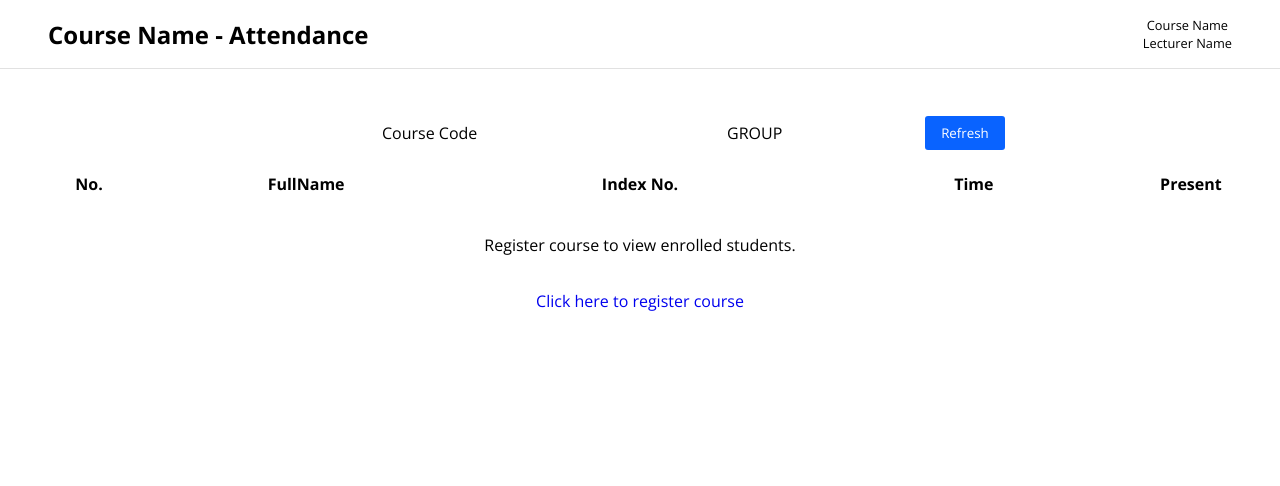
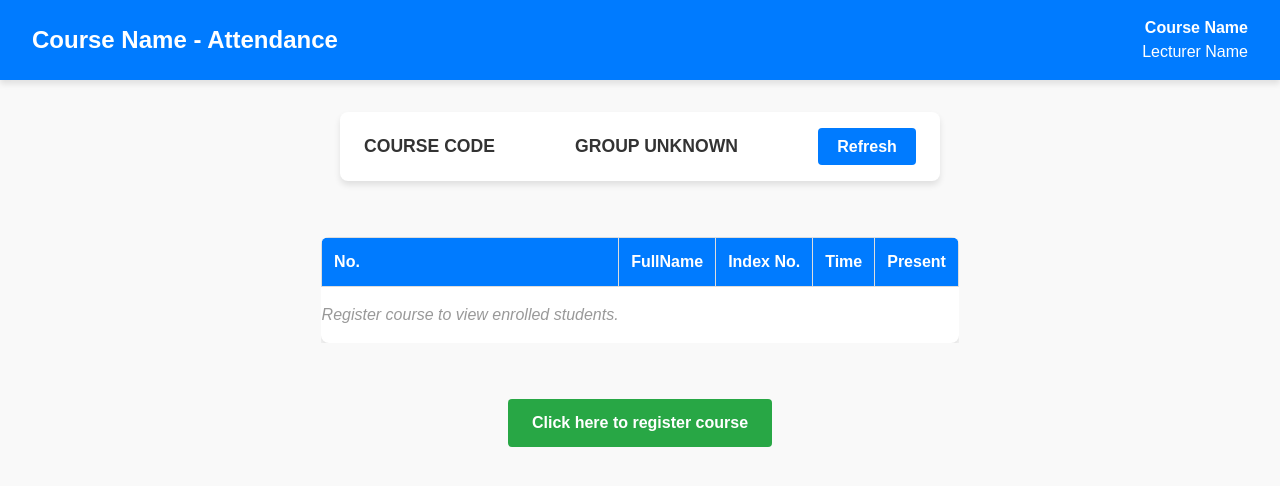
Before and after one commit to ashongdev/record-attendance, a React (Vite) app in the folder client/: page /lec/home in a window 1280 px wide. Shown: the top 486 px of the page. Built offline with nearby package versions, Linux system fonts and the light colour scheme.

Commit message:
Update pages

```diff
--- a/client/src/Home.css
+++ b/client/src/Home.css
@@ -1,166 +1,308 @@
-@import url("https://fonts.googleapis.com/css2?family=Open+Sans:ital,wght@0,300..800;1,300..800&display=swap");
-
+/* Reset and Base Styles */
 * {
+	margin: 0;
+	padding: 0;
 	box-sizing: border-box;
-	padding: 0;
-	margin: 0;
-	font-family: "Open Sans", sans-serif;
 }
 
-.flex {
+body {
+	font-family: Arial, sans-serif;
+	background-color: #f9f9f9;
+	color: #333;
+	line-height: 1.5;
+}
+
+/* Main Container */
+main {
 	display: flex;
+	flex-direction: column;
+	align-items: center;
+	gap: 2rem;
+	min-height: 100vh;
+	padding: 2rem;
+}
+
+/* Form Styling */
+form {
+	background-color: #fff;
+	padding: 2rem;
+	border-radius: 8px;
+	box-shadow: 0 4px 6px rgba(0, 0, 0, 0.1);
+	max-width: 400px;
+	width: 100%;
+}
+
+form .flex {
+	display: flex;
+	flex-direction: column;
+	gap: 1.5rem;
+}
+
+label {
+	font-weight: bold;
+	color: #333;
+}
+
+input,
+select {
+	width: 100%;
+	padding: 0.75rem;
+	margin-top: 0.5rem;
+	border: 1px solid #ccc;
+	border-radius: 4px;
+	font-size: 1rem;
+}
+
+input:focus,
+select:focus {
+	border-color: #007bff;
+	outline: none;
+	box-shadow: 0 0 5px rgba(0, 123, 255, 0.5);
+}
+
+button {
+	background-color: #007bff;
+	color: #fff;
+	padding: 0.5rem;
+	font-size: 0.8rem;
+	font-weight: bold;
+	border: none;
+	border-radius: 4px;
+	cursor: pointer;
+	transition: background-color 0.3s ease;
+}
+
+button:hover {
+	background-color: #0056b3;
+}
+
+.error {
+	font-size: 0.875rem;
+	color: #e63946;
+	margin-top: 0.25rem;
+}
+
+/* Fieldset and Legend */
+fieldset {
+	border: 2px solid #007bff;
+	border-radius: 8px;
+	padding: 2rem;
+	width: 100%;
+	max-width: 500px;
+	background-color: #fff;
+	box-shadow: 0 4px 6px rgba(0, 0, 0, 0.1);
+}
+
+legend {
+	font-size: 1.25rem;
+	font-weight: bold;
+	color: #007bff;
+	padding: 0 0.5rem;
+}
+
+.group {
+	display: flex;
+	flex-direction: column;
+	align-items: flex-start;
+	gap: 1rem;
+}
+
+.cont {
+	margin-top: 1rem;
+	text-align: center;
+}
+
+.cont .margin-right {
+	margin-right: 1rem;
+	display: inline-block;
+}
+
+p {
+	font-size: 1rem;
+	margin: 0;
+}
+
+/* Buttons */
+button.home-link {
+	background-color: #28a745;
+}
+
+button.home-link:hover {
+	background-color: #1c7430;
+}
+
+/* Links */
+a {
+	text-decoration: none;
+	color: inherit;
+}
+
+/* Header */
+header {
+	background-color: #007bff;
+	color: #fff;
+	padding: 1rem 2rem;
+	box-shadow: 0 4px 6px rgba(0, 0, 0, 0.1);
+}
+
+header .flex {
+	display: flex;
+	justify-content: space-between;
+	align-items: center;
+}
+
+nav {
+	display: flex;
+	justify-content: space-between;
 	align-items: center;
 	width: 100%;
 }
-a {
+
+nav a {
 	text-decoration: none;
+	color: #fff;
 }
-h1 {
-	color: black;
-}
-header {
-	padding: 1rem 3rem;
-	border-bottom: 1px solid #e1e1e1;
-	position: fixed;
-	top: 0;
-	background-color: white;
-}
-nav {
-	justify-content: space-between;
-	gap: 3rem;
-	text-wrap: none;
-	white-space: nowrap;
-	/* position: fixed; */
+
+nav h1 {
+	font-size: 1.5rem;
+	font-weight: bold;
 }
 
 nav .right {
-	display: flex;
-	flex-direction: column;
-	justify-content: center;
-	align-items: center;
-	font-size: 0.8rem;
+	text-align: right;
 }
 
-/* Main */
-main {
-	padding: 1rem 2rem;
-	margin-top: 100px;
-}
-main .cont {
-	padding: 1rem 3rem;
-}
-.display-list {
-	display: flex;
-	justify-content: center;
-	align-items: center;
-	flex-direction: column;
-	padding-top: 1rem;
-}
-.list {
-	display: grid;
-	width: 100%;
-	text-align: center;
-	padding: 5px;
-	grid-template-columns: 0.3fr 1fr 1fr 1fr 0.3fr;
-}
-table {
-	width: 100%;
-}
-.empty {
-	text-align: center;
-	margin-top: 2rem;
+nav .right p {
+	margin: 0;
+	font-size: 1rem;
+	line-height: 1.5;
 }
 
-.check-in {
-	margin-top: 2rem;
-	display: flex;
-	justify-content: center;
-	align-items: center;
-}
-
-.group button,
-.home-link {
-	text-decoration: none;
-	padding: 0.5rem 1rem;
-	border: none;
-	cursor: pointer;
-	color: white;
-	border-radius: 3px;
-	background-color: rgb(9, 99, 255);
-	white-space: nowrap;
-}
-
-/* form */
-form,
-.form,
-form .group {
-	display: flex;
-	justify-content: center;
-	align-items: center;
-	flex-direction: column;
-}
-form .shared {
-	display: flex;
-	width: 70%;
-	text-align: center;
-}
-form .shared div {
-	width: 100%;
-}
-form .group {
-	align-items: center;
-	margin-bottom: 2rem;
-	width: 60%;
-}
-form .group.shared {
-	display: flex;
-	flex-direction: row;
-	gap: 1rem;
-	margin-bottom: 0;
-}
-form label {
-	margin-bottom: 10px;
-	white-space: nowrap;
-	text-wrap: none;
-	display: block;
-}
-form .group input,
-select {
-	width: 100%;
-	/* min-width: 100px; */
-	max-width: 80%;
-	padding: 0.5rem 1rem;
-	border-radius: 8px;
-	border: 1px solid #c0c0c0;
-}
-form .error {
-	color: red;
-	font-size: 13px;
-}
-
-fieldset {
-	margin-bottom: 2rem;
-	border-radius: 3px;
-	padding-bottom: 2rem;
-}
-
-legend {
-	margin-left: 1rem;
-}
-
-.link {
-	border-radius: 3px;
-	background-color: green;
-	padding: 0.5rem 1rem;
-	color: white;
+nav .right p:first-of-type {
 	font-weight: bold;
 }
 
-@media (max-width: 321px) {
-	form .group {
-		width: 100%;
+/* Table Styling */
+.display-list {
+	overflow-x: auto;
+}
+
+table {
+	width: 100%;
+	border-collapse: collapse;
+	background-color: #fff;
+	box-shadow: 0 4px 6px rgba(0, 0, 0, 0.1);
+	border-radius: 8px;
+	overflow: hidden;
+}
+
+th,
+td {
+	padding: 0.75rem;
+	text-align: left;
+	border: 1px solid #ddd;
+}
+
+th {
+	background-color: #007bff;
+	color: #fff;
+	font-weight: bold;
+}
+
+tr:nth-child(even) {
+	background-color: #f9f9f9;
+}
+
+tr:hover {
+	background-color: #eaf4ff;
+}
+
+.empty {
+	text-align: center;
+	color: #999;
+	font-style: italic;
+	padding: 1rem 0;
+}
+
+/* Check-in Section */
+.check-in {
+	margin-top: 1.5rem;
+	text-align: center;
+}
+
+.check-in .btn {
+	display: inline-block;
+	background-color: #28a745;
+	color: #fff;
+	padding: 0.75rem 1.5rem;
+	text-decoration: none;
+	font-weight: bold;
+	border-radius: 4px;
+	transition: background-color 0.3s ease;
+}
+
+.check-in .btn:hover {
+	background-color: #1c7430;
+}
+
+.group-info {
+	display: flex;
+	justify-content: space-between;
+	align-items: center;
+	background-color: #ffffff;
+	padding: 1rem 1.5rem;
+	border-radius: 8px;
+	box-shadow: 0 4px 6px rgba(0, 0, 0, 0.1);
+	margin-bottom: 1.5rem;
+	gap: 1rem;
+	max-width: 600px;
+	width: 100%;
+}
+
+.course-code,
+.group-id {
+	font-size: 1.1rem;
+	font-weight: bold;
+	color: #333;
+	text-transform: uppercase;
+}
+
+.refresh-btn {
+	background-color: #007bff;
+	color: #fff;
+	padding: 0.6rem 1.2rem;
+	font-size: 1rem;
+	font-weight: bold;
+	border: none;
+	border-radius: 4px;
+	cursor: pointer;
+	transition: background-color 0.3s ease, transform 0.2s ease;
+}
+
+.refresh-btn:hover {
+	background-color: #0056b3;
+	transform: scale(1.05);
+}
+
+.refresh-btn:active {
+	background-color: #003d80;
+	transform: scale(1);
+}
+
+/* Responsive Design */
+@media (max-width: 768px) {
+	.group {
+		flex-direction: column;
+		gap: 0.5rem;
 	}
-	form .group input {
-		width: 100rem;
+
+	th,
+	td {
+		font-size: 0.875rem;
+	}
+
+	button {
+		padding: 0.5rem 0.75rem;
+		font-size: 0.875rem;
 	}
 }
--- a/client/src/pages/Home.tsx
+++ b/client/src/pages/Home.tsx
@@ -21,18 +21,31 @@ const Home = () => {
 
 				<div className="group cont">
 					<p>Already registered a course? Click here to login.</p>
-					<Link to="/std/check-in">
-						<button>Log in</button>
-					</Link>
+
+					<div>
+						<Link
+							to="/std/check-in"
+							className="margin-right"
+						>
+							<button>Log in</button>
+						</Link>
+						<p className="margin-right">OR</p>
+						<Link
+							to="/lec/home"
+							// className="group cont"
+						>
+							<button className="home-link">View Student List</button>
+						</Link>
+					</div>
 				</div>
 
 				{/* {registered && ( */}
-				<Link
+				{/* <Link
 					to="/lec/home"
-					className="cont"
+					className="group cont"
 				>
 					<button className="home-link">View Student List</button>
-				</Link>
+				</Link> */}
 				{/* // // )} */}
 			</fieldset>
 
--- a/client/src/pages/SignIn.tsx
+++ b/client/src/pages/SignIn.tsx
@@ -97,8 +97,6 @@ const SignIn = () => {
 					<p className="error">{errors && errors.coursename?.message}</p>
 				</div>
 
-				<div className="shared">
-					<div>
 				<label htmlFor="id">ENTER COURSE CODE</label>
 				<div className="group">
 					<input
@@ -108,10 +106,9 @@ const SignIn = () => {
 					/>
 					<p className="error">{errors && errors.coursecode?.message}</p>
 				</div>
-					</div>
 
-					<div>
 				<label htmlFor="course-name">SELECT GROUP</label>
+				<div className="group">
 					<select
 						id="group"
 						{...register("groupid")}
@@ -126,7 +123,6 @@ const SignIn = () => {
 						<option value="g">G</option>
 					</select>
 					<p className="error">{errors && errors.groupid?.message}</p>
-					</div>
 				</div>
 
 				<label htmlFor="fullName">ENTER YOUR NAME</label>
--- a/client/src/pages/StudentList.tsx
+++ b/client/src/pages/StudentList.tsx
@@ -80,14 +80,17 @@ const StudentList = () => {
 
 	return (
 		<main>
-			<form onSubmit={(e) => e.preventDefault()}>
-				<div className="group shared">
-					<div>{lec?.coursecode || "Course Code"}</div>
-					<div>GROUP {lec?.groupid}</div>
+			<div className="group-info">
+				<div className="course-code">{lec?.coursecode || "Course Code"}</div>
+				<div className="group-id">GROUP {lec?.groupid || "Unknown"}</div>
 
-					<button onClick={fireEvent}>Refresh</button>
-				</div>
-			</form>
+				<button
+					className="refresh-btn"
+					onClick={fireEvent}
+				>
+					Refresh
+				</button>
+			</div>
 
 			<div className="display-list">
 				<table>
```
Lines whose indentation alone changed are shown as unchanged.
